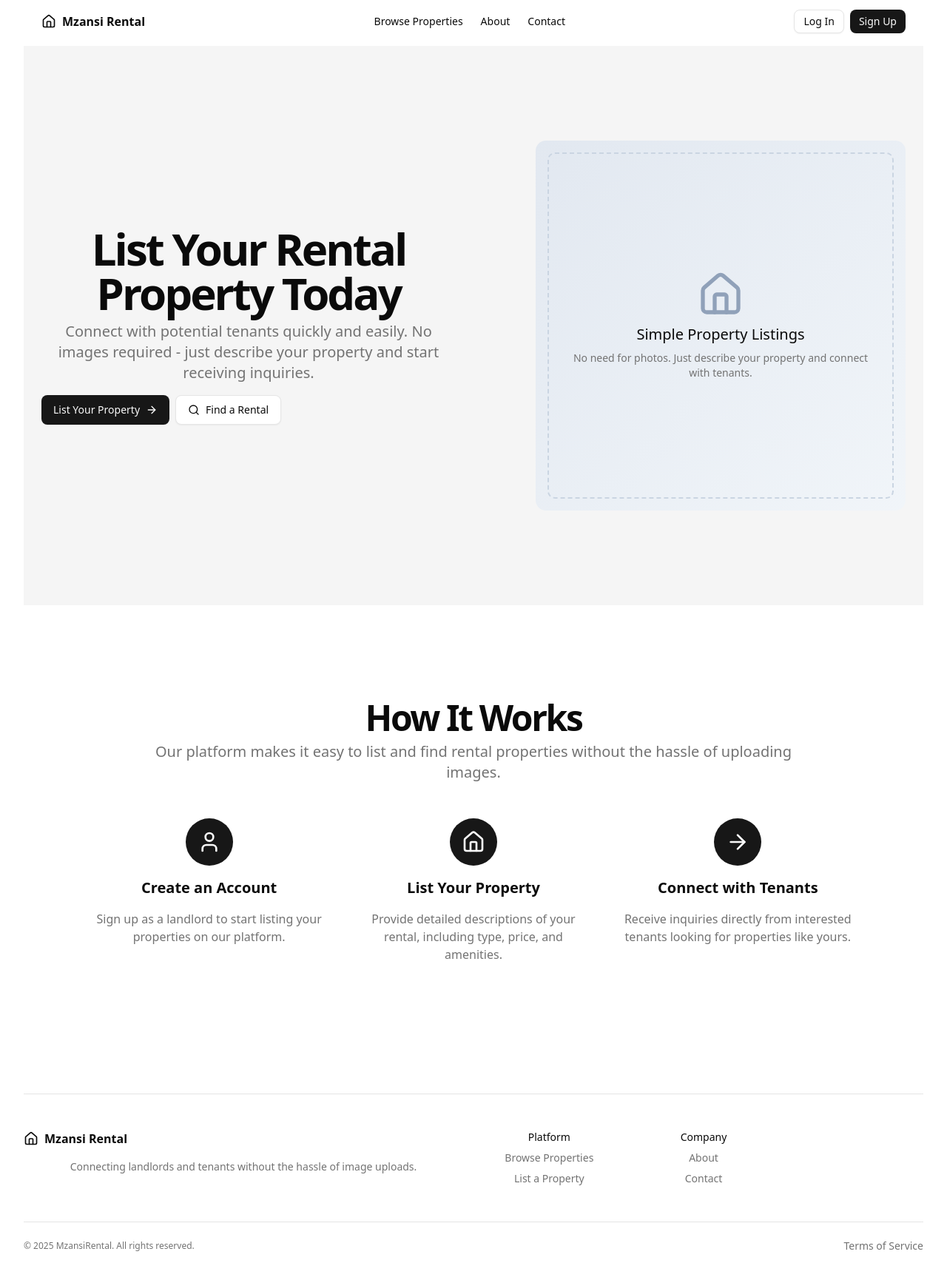
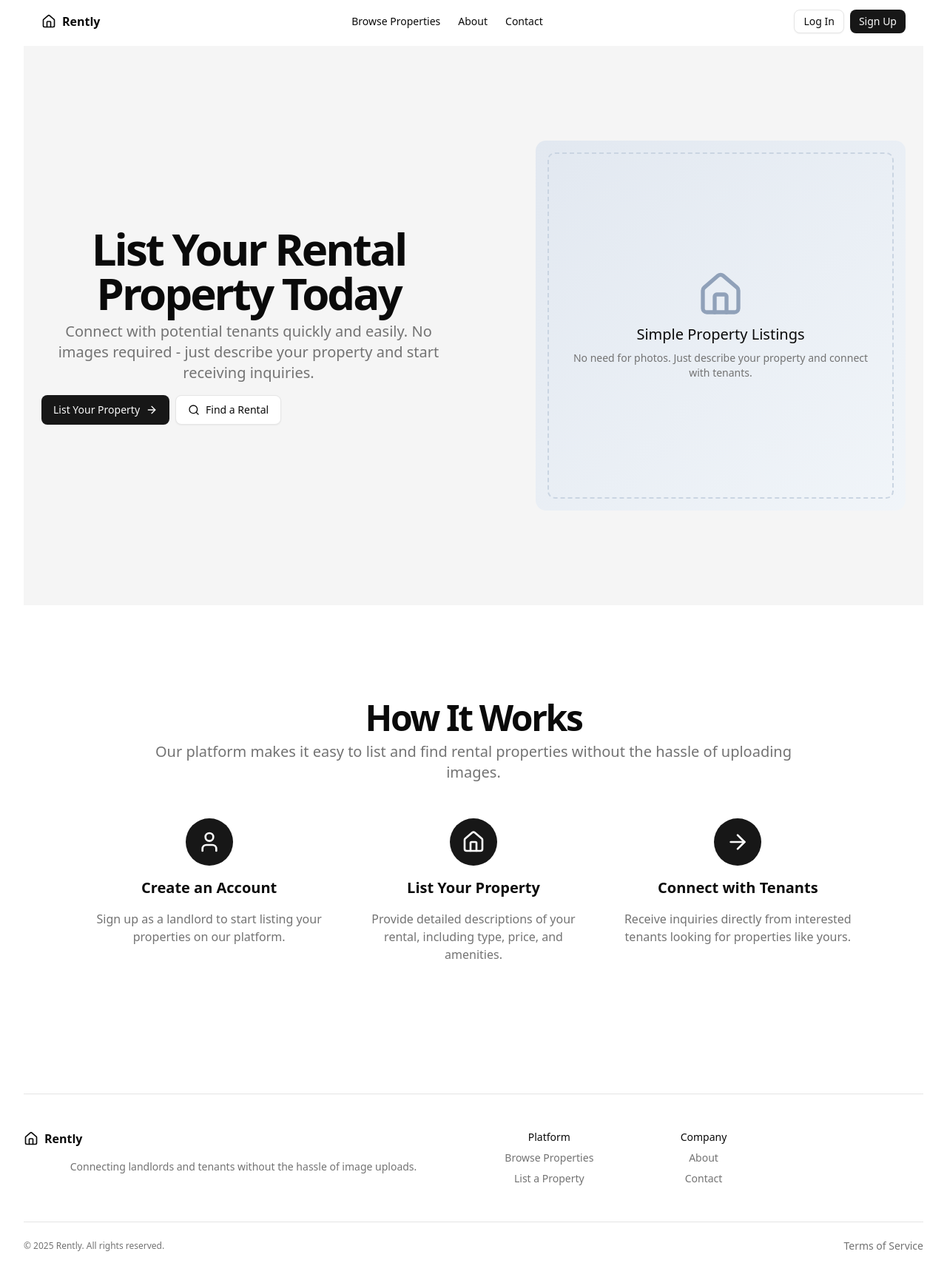
Before and after one commit to whoIsImai/Restly, a React (Vite) app: page / in a window 1280 px wide. Shown: the top 1730 px of the page at 74% size. Built offline with nearby package versions, Linux system fonts and the light colour scheme.

Commit message:
made changes

```diff
--- a/src/components/footer.tsx
+++ b/src/components/footer.tsx
@@ -9,7 +9,7 @@ export default function Footer() {
           <div className="flex-1 space-y-4">
             <div className="flex items-center gap-2 font-semibold">
               <Home className="w-5 h-5" />
-              <span>Mzansi Rental</span>
+              <span>Rently</span>
             </div>
             <p className="text-sm text-muted-foreground">
               Connecting landlords and tenants without the hassle of image uploads.
@@ -49,7 +49,7 @@ export default function Footer() {
           </div>
         </div>
         <div className="container flex flex-col items-center justify-between gap-4 border-t py-6 md:h-16 md:flex-row md:py-0">
-          <p className="text-xs text-muted-foreground">© 2025 MzansiRental. All rights reserved.</p>
+          <p className="text-xs text-muted-foreground">© 2025 Rently. All rights reserved.</p>
           <div className="flex gap-4 text-sm text-muted-foreground">
             <Link to="/terms" className="hover:underline">
               Terms of Service
--- a/src/components/navBar.tsx
+++ b/src/components/navBar.tsx
@@ -12,7 +12,7 @@ export default function NavBar() {
         {/* Brand */}
         <Link to="/" className="flex items-center gap-2 font-semibold">
           <Home className="w-5 h-5" />
-          <span>Mzansi Rental</span>
+          <span>Rently</span>
         </Link>
 
         {/* Desktop Nav */}
--- a/src/pages/Contact.tsx
+++ b/src/pages/Contact.tsx
@@ -46,7 +46,7 @@ export default function Contact() {
     <>
       <NavBar />
     <div className="flex min-h-[60vh] h-full w-full items-center justify-center px-4">
-      <Card className="mx-auto max-w-md">
+      <Card className="mx-auto max-w-md m-5 p-5">
         <CardHeader>
           <CardTitle className="text-2xl">Contact Us</CardTitle>
           <CardDescription>
--- a/src/pages/ForgotPassword.tsx
+++ b/src/pages/ForgotPassword.tsx
@@ -37,7 +37,7 @@ export default function ForgetPassword() {
     <>
       <NavBar />
     <div className="flex min-h-[40vh] h-full w-full items-center justify-center px-4">
-      <Card className="mx-auto max-w-sm">
+      <Card className="mx-auto max-w-sm m-5 p-5">
         <CardHeader>
           <CardTitle className="text-2xl">Forgot Password</CardTitle>
           <CardDescription>
--- a/src/pages/Login.tsx
+++ b/src/pages/Login.tsx
@@ -48,7 +48,7 @@ export default function Login() {
     <>
       <NavBar />
     <div className="flex flex-col min-h-[50vh] h-full w-full items-center justify-center px-4">
-      <Card className="mx-auto max-w-sm">
+      <Card className="mx-auto max-w-sm m-5">
         <CardHeader>
           <CardTitle className="text-2xl">Login</CardTitle>
           <CardDescription>
--- a/src/pages/Register.tsx
+++ b/src/pages/Register.tsx
@@ -55,7 +55,7 @@ export default function Register() {
     <>
       <NavBar />
     <div className="flex min-h-[60vh] h-full w-full items-center justify-center px-4">
-      <Card className="mx-auto max-w-sm">
+      <Card className="mx-auto max-w-sm m-3 p-5">
         <CardHeader>
           <CardTitle className="text-2xl">Register</CardTitle>
           <CardDescription>
@@ -112,7 +112,7 @@ export default function Register() {
                       <FormControl>
                         <Input
                           id="phone"
-                          placeholder="078-123-4567"
+                          placeholder="0781234567"
                           type="tel"
                           autoComplete="tel"
                           {...field}
```
